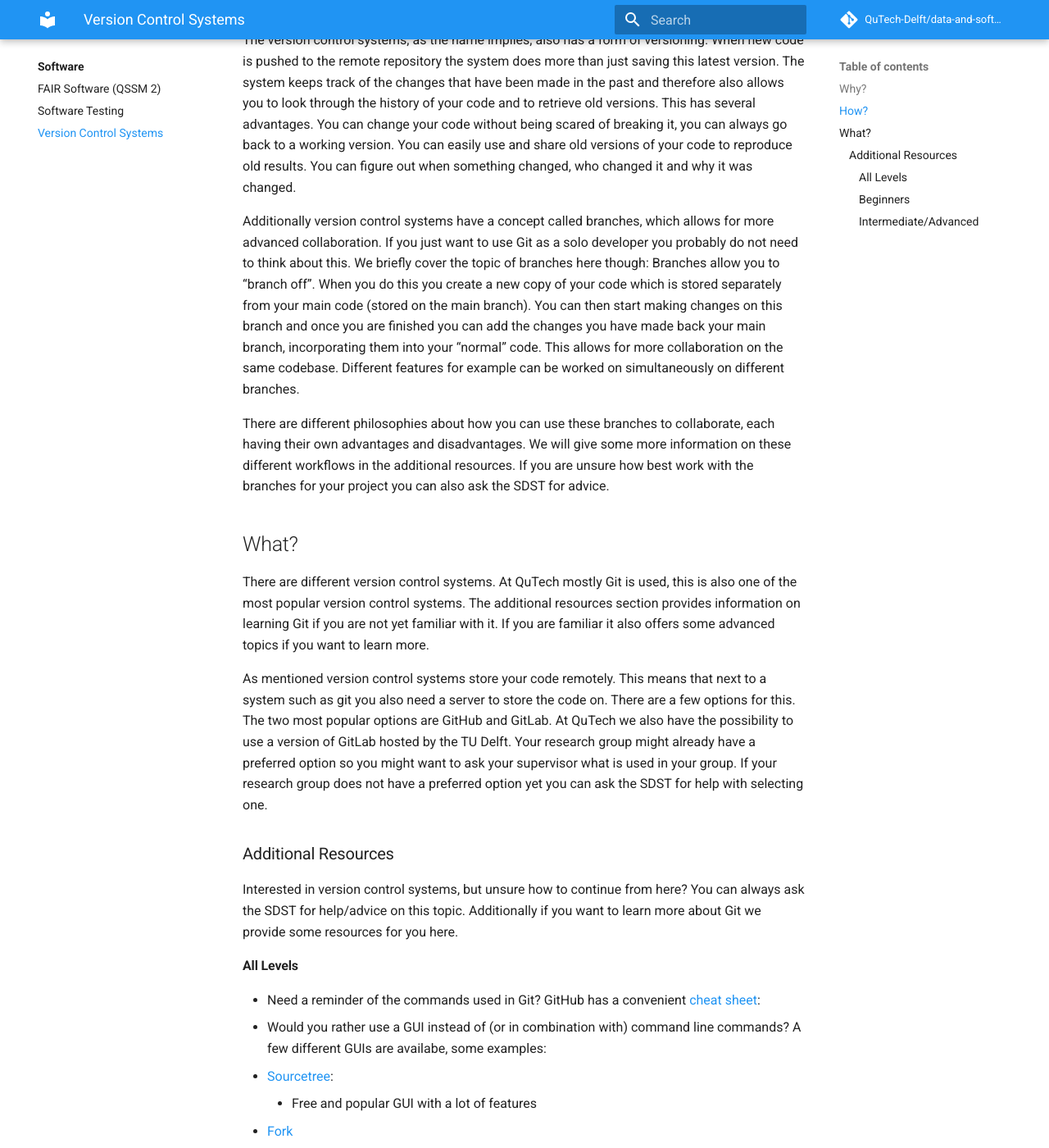
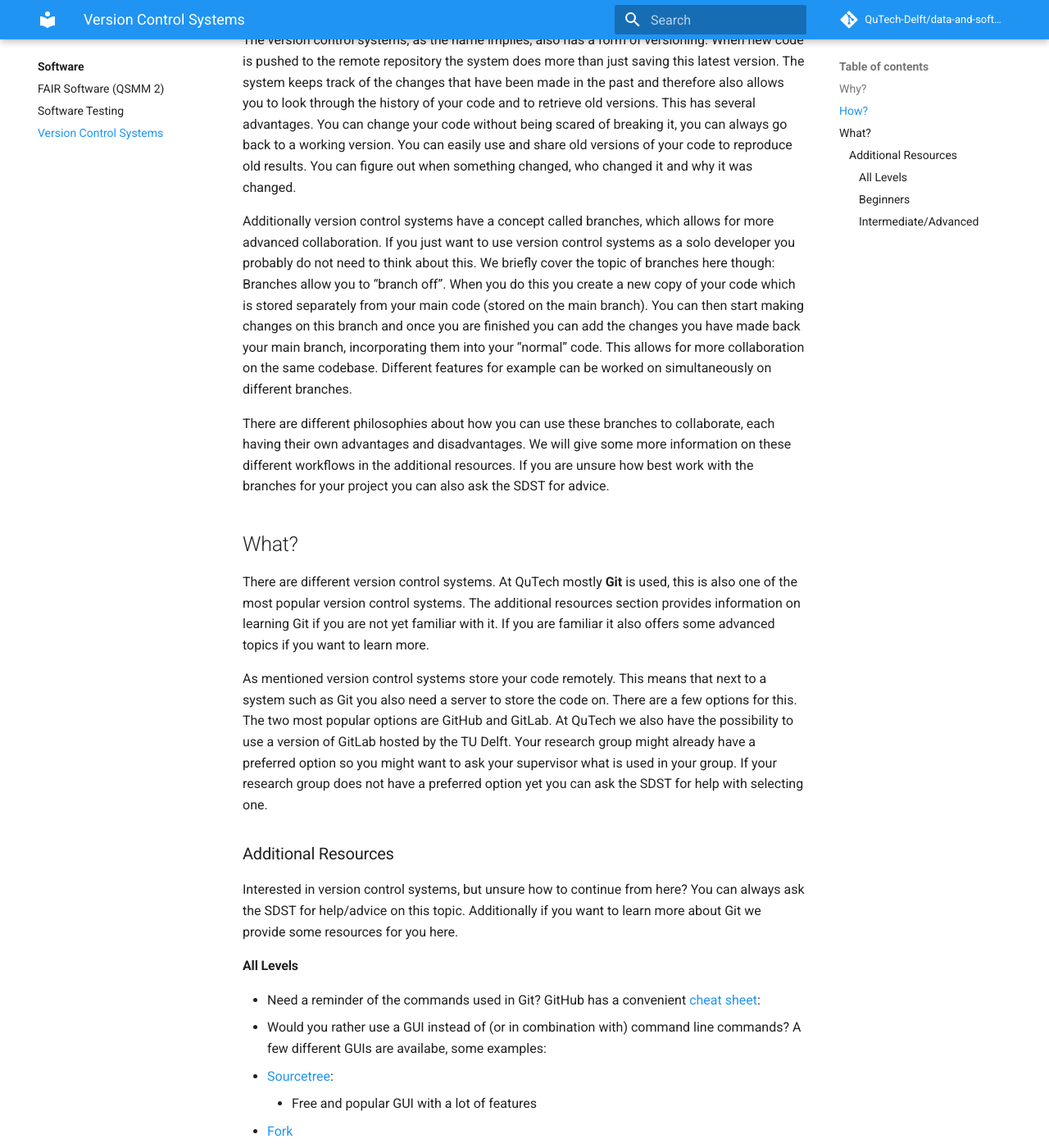
Before and after one commit to QuTech-Delft/data-and-software-info, an MkDocs documentation site: the page built from docs/software/vcs.md, in a window 1280 px wide and 1400 px high, scrolled down 1085 px. Shown: the whole window at 82% size. Built offline with MkDocs 1.6.1 and Material for MkDocs 9.7.7, drawn with Linux system fonts in a browser that asks for light colours; comment, search, counter and statistics services are not loaded; some of the changed text lies outside the part shown.

Commit message:
Address review comments

```diff
--- a/docs/software/vcs.md
+++ b/docs/software/vcs.md
@@ -18,15 +19,15 @@ Version control systems work with a local version and a remote version of your c
 
 The version control systems, as the name implies, also has a form of versioning. When new code is pushed to the remote repository the system does more than just saving this latest version. The system keeps track of the changes that have been made in the past and therefore also allows you to look through the history of your code and to retrieve old versions. This has several advantages. You can change your code without being scared of breaking it, you can always go back to a working version. You can easily use and share old versions of your code to reproduce old results. You can figure out when something changed, who changed it and why it was changed.
 
-Additionally version control systems have a concept called branches, which allows for more advanced collaboration. If you just want to use Git as a solo developer you probably do not need to think about this. We briefly cover the topic of branches here though: Branches allow you to “branch off”. When you do this you create a new copy of your code which is stored separately from your main code (stored on the main branch). You can then start making changes on this branch and once you are finished you can add the changes you have made back your main branch, incorporating them into your “normal” code. This allows for more collaboration on the same codebase. Different features for example can be worked on simultaneously on different branches.
+Additionally version control systems have a concept called branches, which allows for more advanced collaboration. If you just want to use version control systems as a solo developer you probably do not need to think about this. We briefly cover the topic of branches here though: Branches allow you to “branch off”. When you do this you create a new copy of your code which is stored separately from your main code (stored on the main branch). You can then start making changes on this branch and once you are finished you can add the changes you have made back your main branch, incorporating them into your “normal” code. This allows for more collaboration on the same codebase. Different features for example can be worked on simultaneously on different branches.
 
 There are different philosophies about how you can use these branches to collaborate, each having their own advantages and disadvantages. We will give some more information on these different workflows in the additional resources. If you are unsure how best work with the branches for your project you can also ask the SDST for advice.
 
 ## What?
 
-There are different version control systems. At QuTech mostly Git is used, this is also one of the most popular version control systems. The additional resources section provides information on learning Git if you are not yet familiar with it. If you are familiar it also offers some advanced topics if you want to learn more.
+There are different version control systems. At QuTech mostly **Git** is used, this is also one of the most popular version control systems. The additional resources section provides information on learning Git if you are not yet familiar with it. If you are familiar it also offers some advanced topics if you want to learn more.
 
-As mentioned version control systems store your code remotely. This means that next to a system such as git you also need a server to store the code on. There are a few options for this. The two most popular options are GitHub and GitLab. At QuTech we also have the possibility to use a version of GitLab hosted by the TU Delft. Your research group might already have a preferred option so you might want to ask your supervisor what is used in your group. If your research group does not have a preferred option yet you can ask the SDST for help with selecting one.
+As mentioned version control systems store your code remotely. This means that next to a system such as Git you also need a server to store the code on. There are a few options for this. The two most popular options are GitHub and GitLab. At QuTech we also have the possibility to use a version of GitLab hosted by the TU Delft. Your research group might already have a preferred option so you might want to ask your supervisor what is used in your group. If your research group does not have a preferred option yet you can ask the SDST for help with selecting one.
 
 ### Additional Resources
 
@@ -47,7 +48,7 @@ Interested in version control systems, but unsure how to continue from here? You
 
 Want to learn the basics of Git?
 
-* The TU Delft library offers three different courses which teach you about git (and give you graduate school credits!)
+* The TU Delft library offers three different courses which teach you about Git (and give you graduate school credits!)
   * (1.5 GS credits) A [course about Git](https://www.tudelft.nl/library/research-data-management/r/training-evenementen/training-voor-onderzoekers/version-control-collaborative-development-for-research-software)
   * (2.5 GS credits) A [more general course](https://www.tudelft.nl/library/research-data-management/r/training-evenementen/training-voor-onderzoekers/coderefinery-workshops) to refine your coding skills, which includes an introduction to Git
   * (1.5 GS credits) A [programming introduction course](https://www.tudelft.nl/library/research-data-management/r/training-evenementen/training-voor-onderzoekers/software-carpentry-workshops) for researches with little to no experience with programming, which includes an introduction to Git
--- a/mkdocs.yml
+++ b/mkdocs.yml
@@ -10,7 +10,7 @@ nav:
       - data/index.md
     - Software:
       - software/index.md
-      - "FAIR Software (QSSM 2)": software/FAIR.md
+      - "FAIR Software (QSMM 2)": software/FAIR.md
       - "Software Testing": software/testing.md
       - "Version Control Systems": software/vcs.md
 
```
Also changed, not shown: other parts of docs/software/vcs.md (+2 -1 lines), docs/software/FAIR.md (+3 -3 lines).
